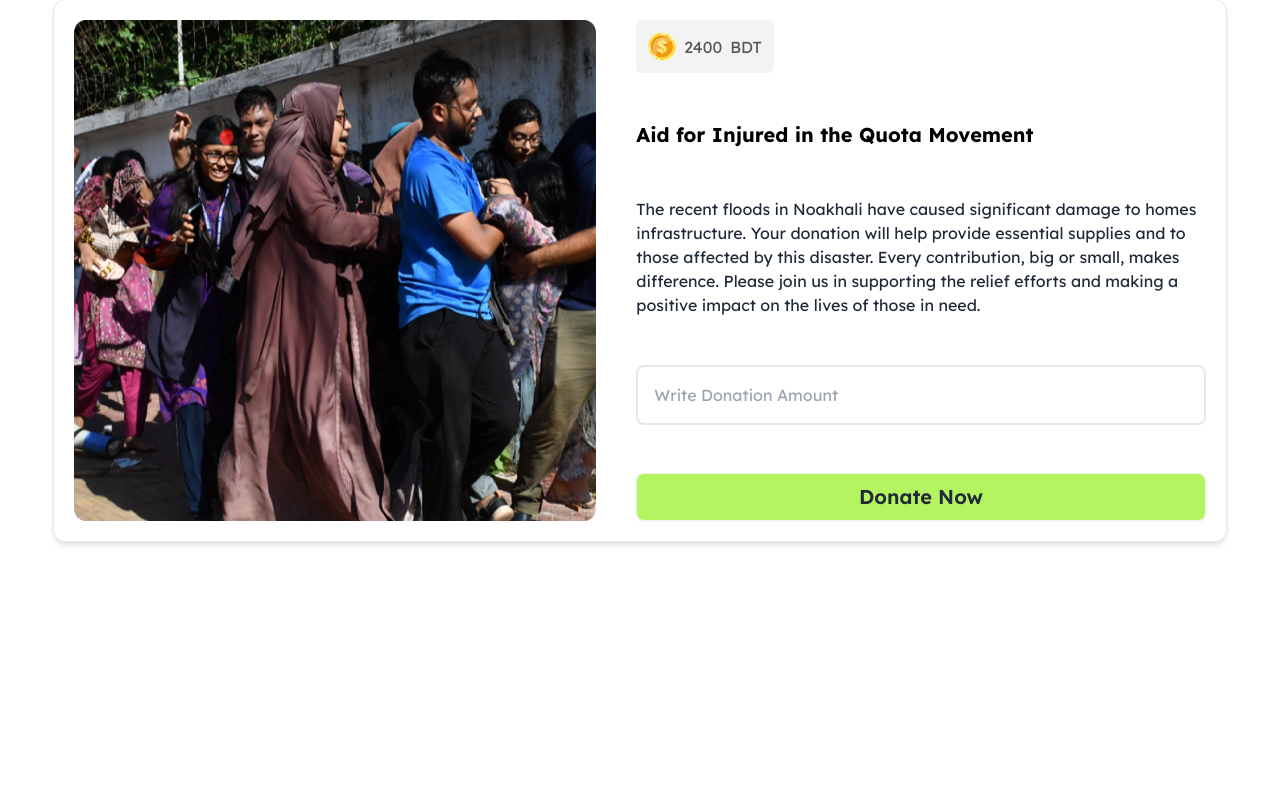
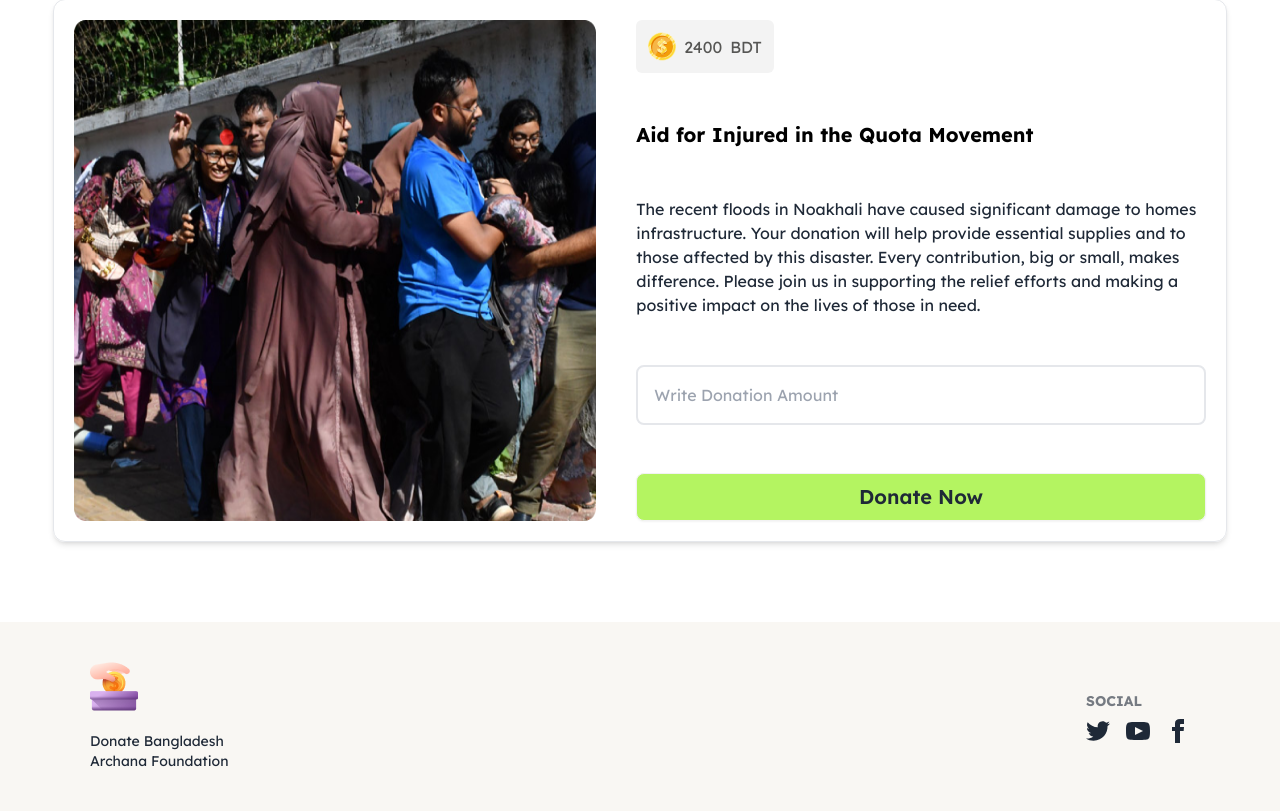
Before and after one commit to Ramkantodey/assignment---5, a plain HTML site: page index.html in a window 1280 px wide. Shown: the part 1356-2167 px from the top of the page. Before the commit the page ends 1978 px from the top, so only its background shows below. Drawn offline with nearby package versions, Linux system fonts and the light colour scheme.

Commit message:
footer done

```diff
--- a/index.html
+++ b/index.html
@@ -137,7 +137,47 @@
             </div>
         </div>
     </div>
-
+    <footer class="footer bg-[#F9F7F3]  p-10">
+        <div class="mx-auto w-11/12 flex lg:flex-row flex-col  items-center justify-between">
+            <aside>
+                <img class="mb-5" src="./assets/logo.png" alt="">
+                <p>
+                    Donate Bangladesh
+                    <br />
+                    Archana Foundation
+                </p>
+            </aside>
+            <nav class="mt-10 lg:mt-0">
+                <h6 class="footer-title">Social</h6>
+                <div class="grid grid-flow-col gap-4">
+                    <a>
+                        <svg xmlns="http://www.w3.org/2000/svg" width="24" height="24" viewBox="0 0 24 24"
+                            class="fill-current">
+                            <path
+                                d="M24 4.557c-.883.392-1.832.656-2.828.775 1.017-.609 1.798-1.574 2.165-2.724-.951.564-2.005.974-3.127 1.195-.897-.957-2.178-1.555-3.594-1.555-3.179 0-5.515 2.966-4.797 6.045-4.091-.205-7.719-2.165-10.148-5.144-1.29 2.213-.669 5.108 1.523 6.574-.806-.026-1.566-.247-2.229-.616-.054 2.281 1.581 4.415 3.949 4.89-.693.188-1.452.232-2.224.084.626 1.956 2.444 3.379 4.6 3.419-2.07 1.623-4.678 2.348-7.29 2.04 2.179 1.397 4.768 2.212 7.548 2.212 9.142 0 14.307-7.721 13.995-14.646.962-.695 1.797-1.562 2.457-2.549z">
+                            </path>
+                        </svg>
+                    </a>
+                    <a>
+                        <svg xmlns="http://www.w3.org/2000/svg" width="24" height="24" viewBox="0 0 24 24"
+                            class="fill-current">
+                            <path
+                                d="M19.615 3.184c-3.604-.246-11.631-.245-15.23 0-3.897.266-4.356 2.62-4.385 8.816.029 6.185.484 8.549 4.385 8.816 3.6.245 11.626.246 15.23 0 3.897-.266 4.356-2.62 4.385-8.816-.029-6.185-.484-8.549-4.385-8.816zm-10.615 12.816v-8l8 3.993-8 4.007z">
+                            </path>
+                        </svg>
+                    </a>
+                    <a>
+                        <svg xmlns="http://www.w3.org/2000/svg" width="24" height="24" viewBox="0 0 24 24"
+                            class="fill-current">
+                            <path
+                                d="M9 8h-3v4h3v12h5v-12h3.642l.358-4h-4v-1.667c0-.955.192-1.333 1.115-1.333h2.885v-5h-3.808c-3.596 0-5.192 1.583-5.192 4.615v3.385z">
+                            </path>
+                        </svg>
+                    </a>
+                </div>
+            </nav>
+        </div>
+    </footer>
 
     <script src="./js/index.js"></script>
 
```
